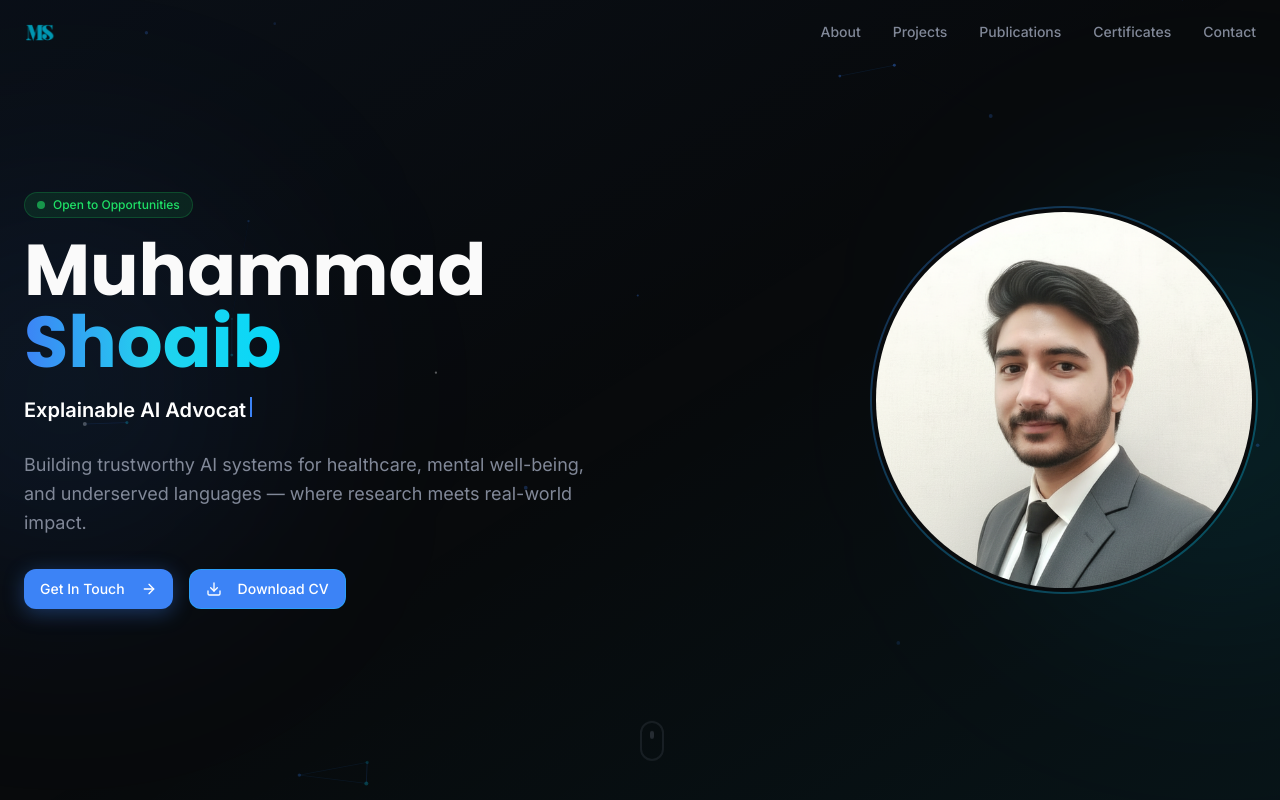
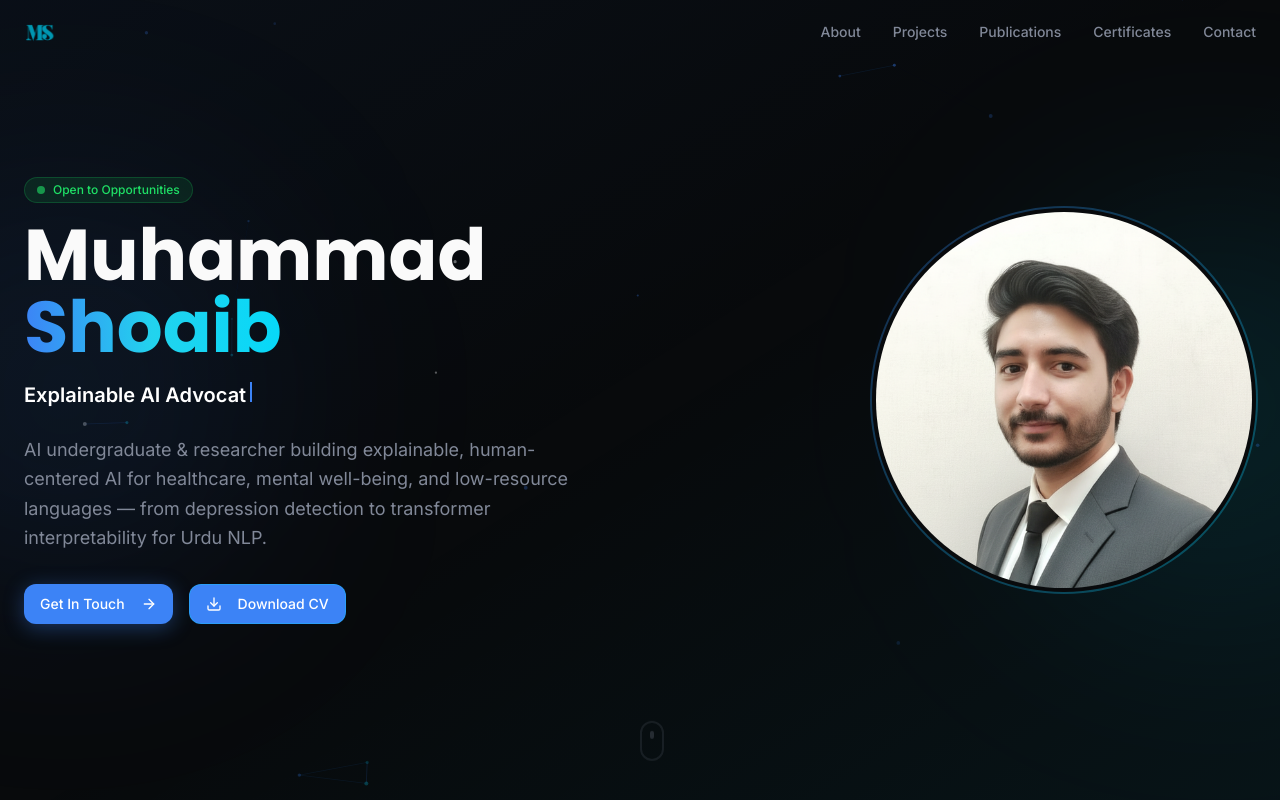
Before and after one commit to MShoaib-81/m-shoaib, a React (Vite) app: page / in a window 1280 px wide. Shown: the top 800 px of the page. Built offline with nearby package versions, Linux system fonts and the light colour scheme; the HTML template or start-up script is replaced by a standard one.

Commit message:
Updated Hero bio to match CV
Co-authored-by: MShoaib-81 <223094215+MShoaib-81@users.noreply.github.com>

```diff
--- a/src/components/HeroSection.tsx
+++ b/src/components/HeroSection.tsx
@@ -87,7 +87,7 @@ const HeroSection = () => {
 
               {/* Bio */}
               <p className="text-lg text-muted-foreground leading-relaxed max-w-xl pt-2">
-                Building trustworthy AI systems for healthcare, mental well-being, and underserved languages — where research meets real-world impact.
+                AI undergraduate & researcher building explainable, human-centered AI for healthcare, mental well-being, and low-resource languages — from depression detection to transformer interpretability for Urdu NLP.
               </p>
 
               {/* CTA Buttons */}
```
